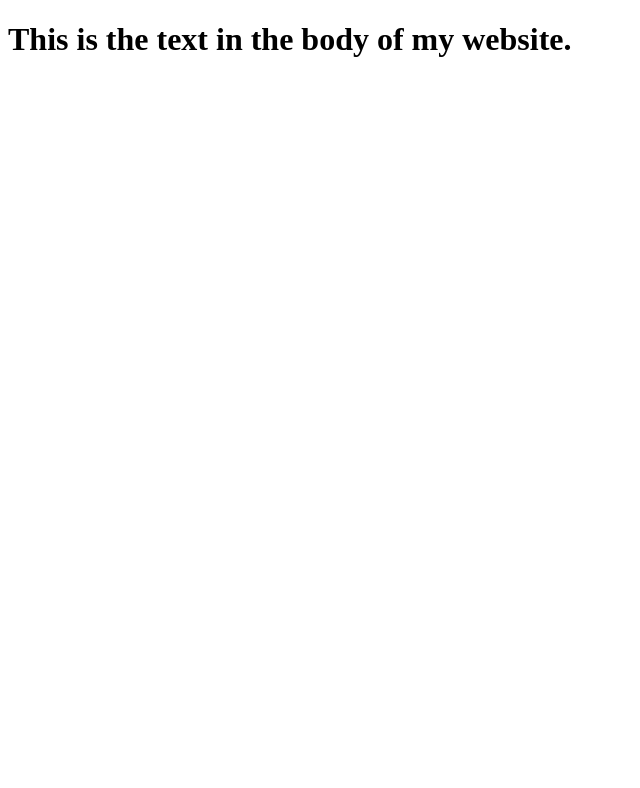
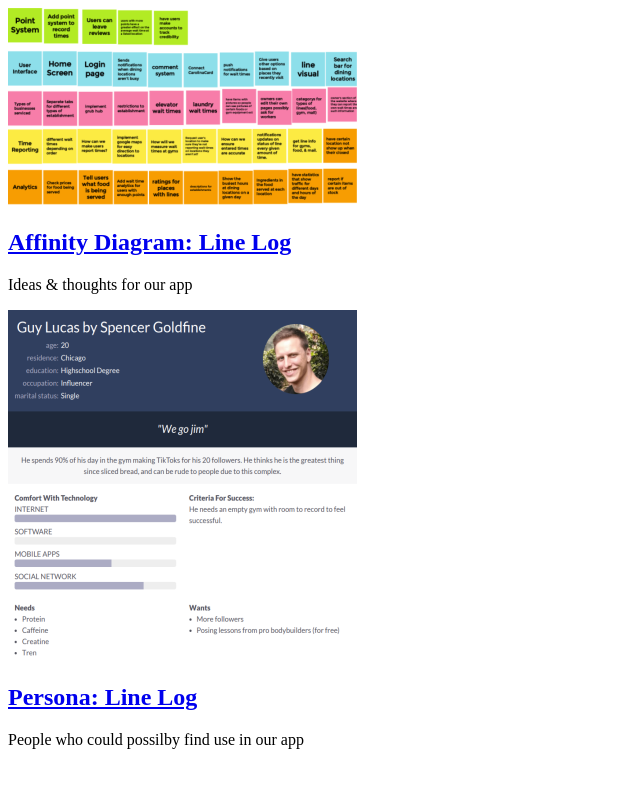
Before and after one commit to WilF1o/WilF1o, a plain HTML site: page index.html in a window 1280 px wide. Shown: the whole page, without its empty margins (0-640 px from the left). Drawn offline with Linux system fonts and the light colour scheme.

Commit message:
Add files via upload

```diff
--- a/index.html
+++ b/index.html
@@ -2,11 +2,32 @@
 <html>
     <head>
         <title>
-            My Website Tab Title
+            CSCE 190: John Flowers
         </title>
         <body>
-            <h1>This is the text in the body of my website.</h1>
 
+
+            <!--Affinity Diagram Assignment-->
+            <section class="assignment">
+                <a href="files/affinity-diagram.pdf"><img src="images/affinity-diagram.PNG"></a>
+                <section class="assignment-details">
+                    <a href="files/affinity-diagram.pdf"><h2>Affinity Diagram: Line Log</h2></a>
+                    <p>
+                        Ideas & thoughts for our app
+                    </p>
+                </section>
+            </section>
+
+            <!--Personas Assignment-->
+            <section class="assignment">
+                <a href="files/personas.pdf"><img src="images/personas.PNG"></a>
+                <section class="assignment-details">
+                    <a href="files/personas.pdf"><h2>Persona: Line Log</h2></a>
+                    <p>
+                        People who could possilby find use in our app
+                    </p>
+                </section>
+            </section>
         </body>
     </head>
 </html>
```
Also changed, not shown: images/affinity-diagram.PNG (added), images/personas.PNG (added), 2 other files.
